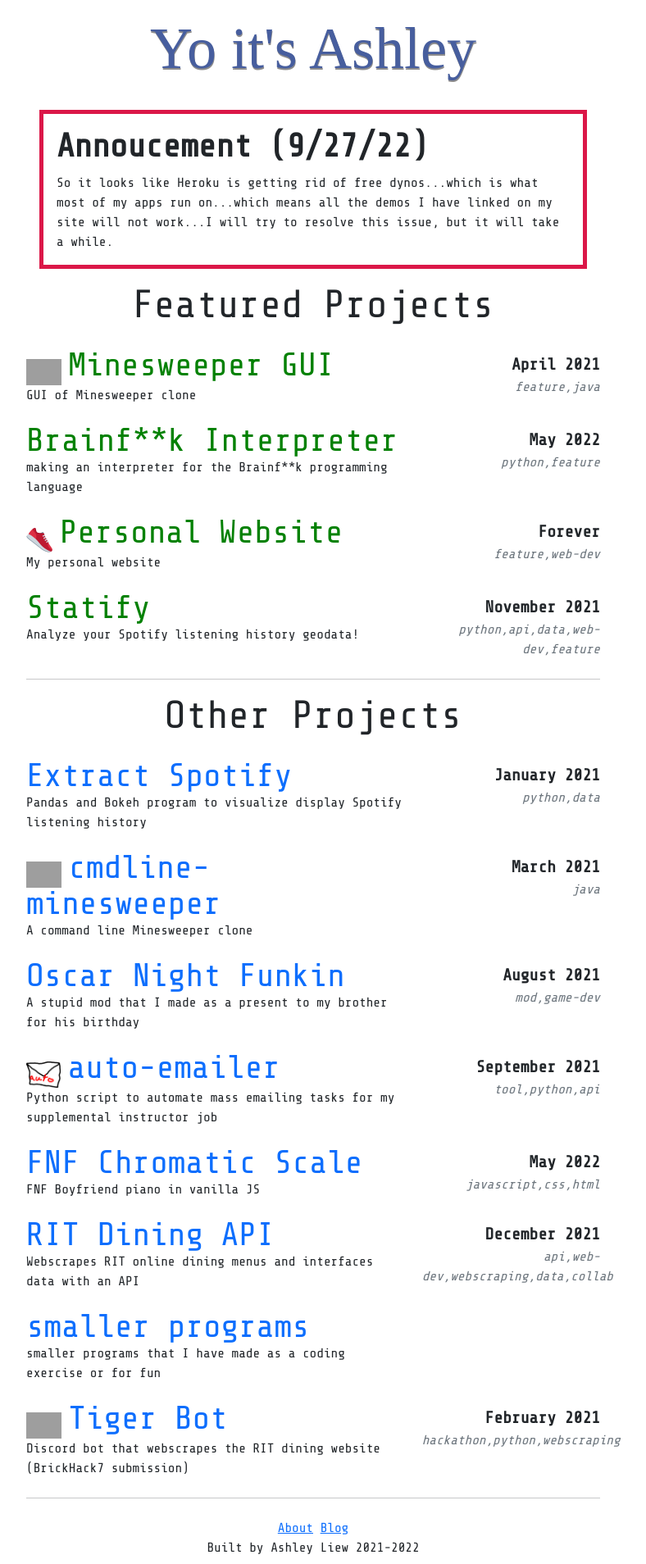
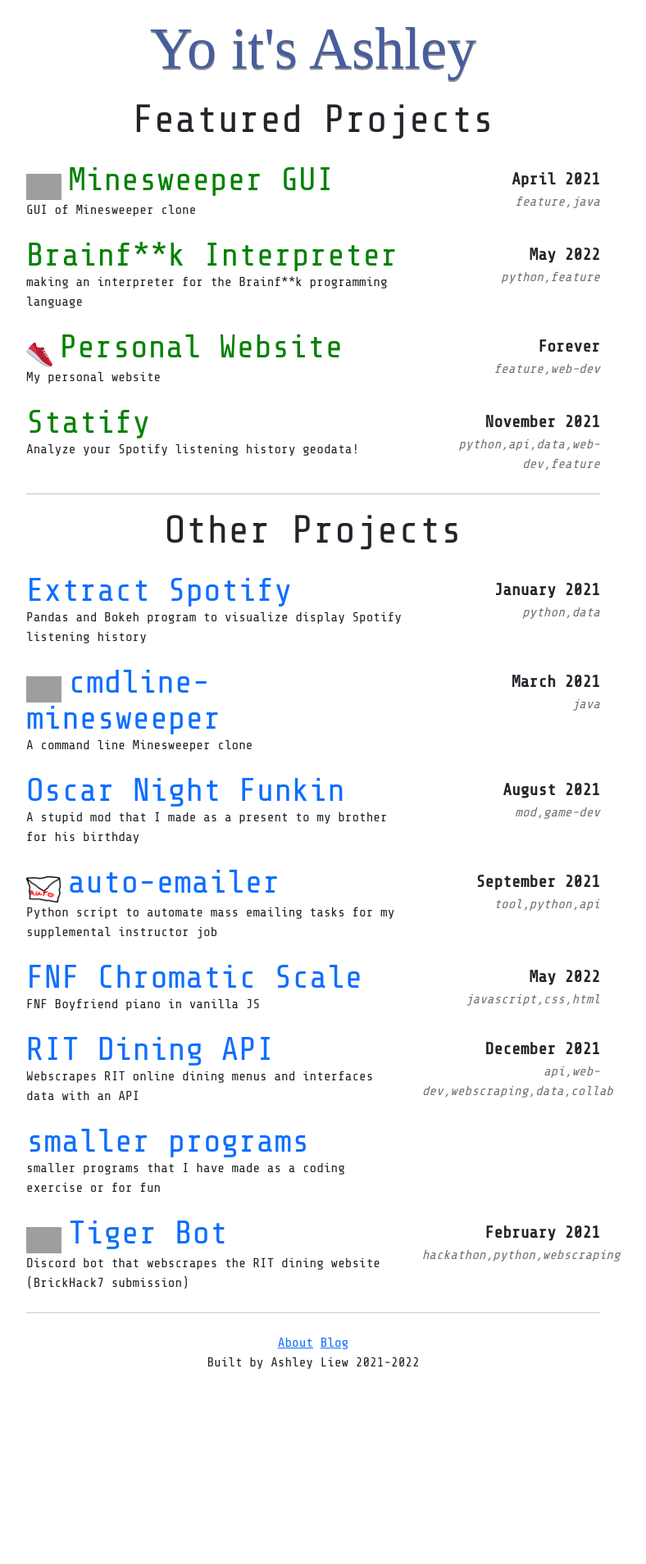
Before and after one commit to brainuser5705/personal-website, a Jekyll site: the page built from index.html, in a window 1280 px wide. Shown: the whole page at 82% size, without its empty margins (258-1046 px from the left). Built offline with Jekyll 4.4.1, drawn with Linux system fonts in a browser that asks for light colours; some web fonts are replaced; after the commit the page ends 1682 px from its top, so only the background shows below that; grey boxes are pictures that could not be loaded.

Commit message:
minor updates

```diff
--- a/_data/socials.yml
+++ b/_data/socials.yml
@@ -10,9 +10,6 @@
 - link: https://people.rit.edu/~acl9213
   username: Intro to Maker Culture course page
   icon: /assets/images/drawing.png
-- link: https://status.ashleyliew.com
-  username: my retired status update page (takes a while to load up, also insecure connection)
-  icon: /assets/images/favicon-32x32.png
 - link: https://web.archive.org/web/20220718034022/http://status.ashleyliew.com/
   username: archive of status page
   icon: /assets/images/favicon-32x32.png
--- a/about.html
+++ b/about.html
@@ -9,8 +9,7 @@
     <div class="mt-4">
         <div class="fs-3 fw-bold">What is this site and who am I?</div>
         <hr>
-        My name is Ashley Liew, I am a computer science student at <a href="https://rit.edu" style="color: orange !important;">RIT</a> trying to find a purpose in life.<br>
-        I like working on projects, running, and watching documentaries.
+        My name is Ashley Liew, I am a computer science student at <a href="https://rit.edu" style="color: orange !important;">RIT</a> working hard to find a purpose in life.<br>
     </div>
 
     <div class="about-icons mt-4 fs-5">
--- a/index.html
+++ b/index.html
@@ -5,11 +5,6 @@
 ---
 
 <div class="project-block mx-auto" style="max-width: 700px;">
-
-    <div style="border: solid 5px rgb(219, 23, 72); padding: 1em; margin: 1em;">
-        <h1><b>Annoucement (9/27/22)</b></h1>
-        <p>So it looks like Heroku is getting rid of free dynos...which is what most of my apps run on...which means all the demos I have linked on my site will not work...I will try to resolve this issue, but it will take a while.</p>
-    </div>
 
     <h1 class="display-5 text-center">Featured Projects</h1>
     {% assign feature_projects = site.projects | where_exp:"project", "project.tags contains 'feature'" %}
```
